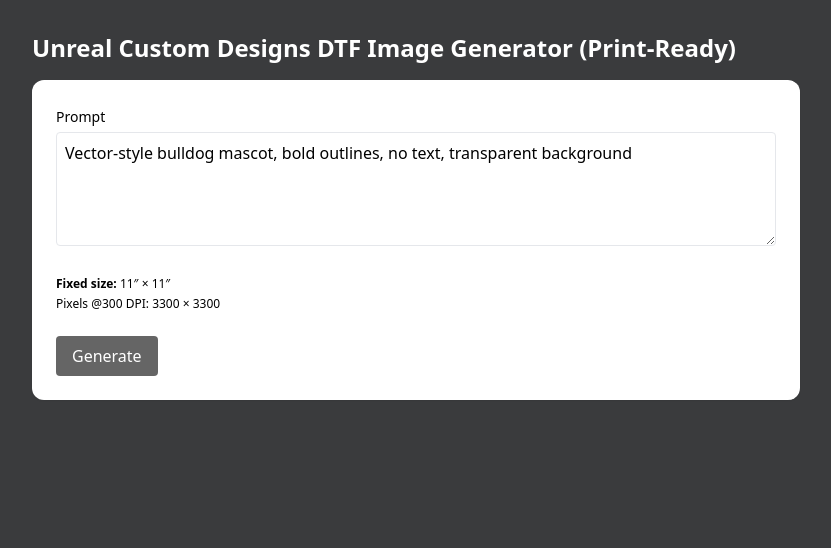
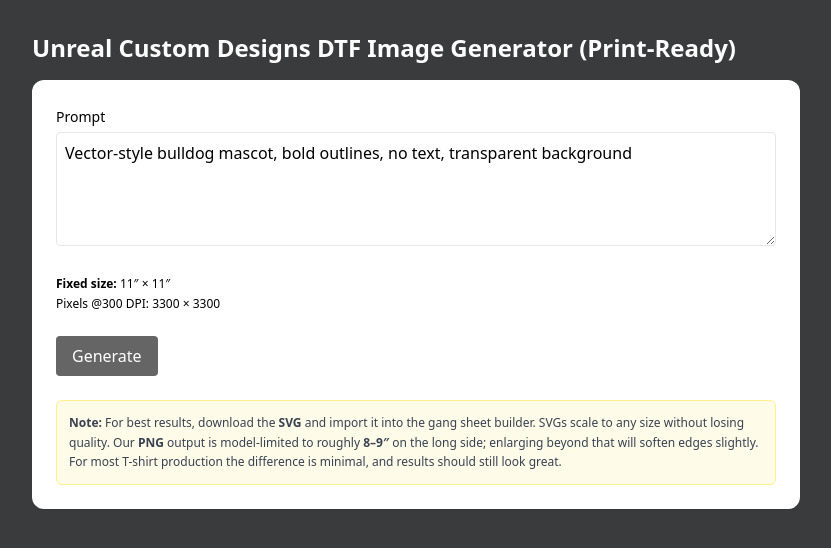
Before and after one commit to unrealcustomdesigns/dtf-mvp, a Next.js app: page / in a window 1280 px wide. Shown: the top 548 px of the page, without its empty margins (224-1055 px from the left). Built offline with nearby package versions, Linux system fonts and the light colour scheme.

Commit message:
Update: Added Disclaimer to UI

```diff
--- a/src/app/page.tsx
+++ b/src/app/page.tsx
@@ -119,6 +119,13 @@ export default function Home() {
         >
           {status === 'working' ? 'Generating…' : 'Generate'}
         </button>
+{/* Disclaimer */}
+<div className="text-xs text-gray-700 bg-yellow-50 border border-yellow-200 rounded-md p-3 leading-relaxed">
+  <strong>Note:</strong> For best results, download the <strong>SVG</strong> and import it into the gang sheet builder.
+  SVGs scale to any size without losing quality. Our <strong>PNG</strong> output is model-limited to roughly
+  <strong> 8–9″</strong> on the long side; enlarging beyond that will soften edges slightly.
+  For most T-shirt production the difference is minimal, and results should still look great.
+</div>
 
         {/* Multi-option gallery */}
         {options.length > 0 && (
```
